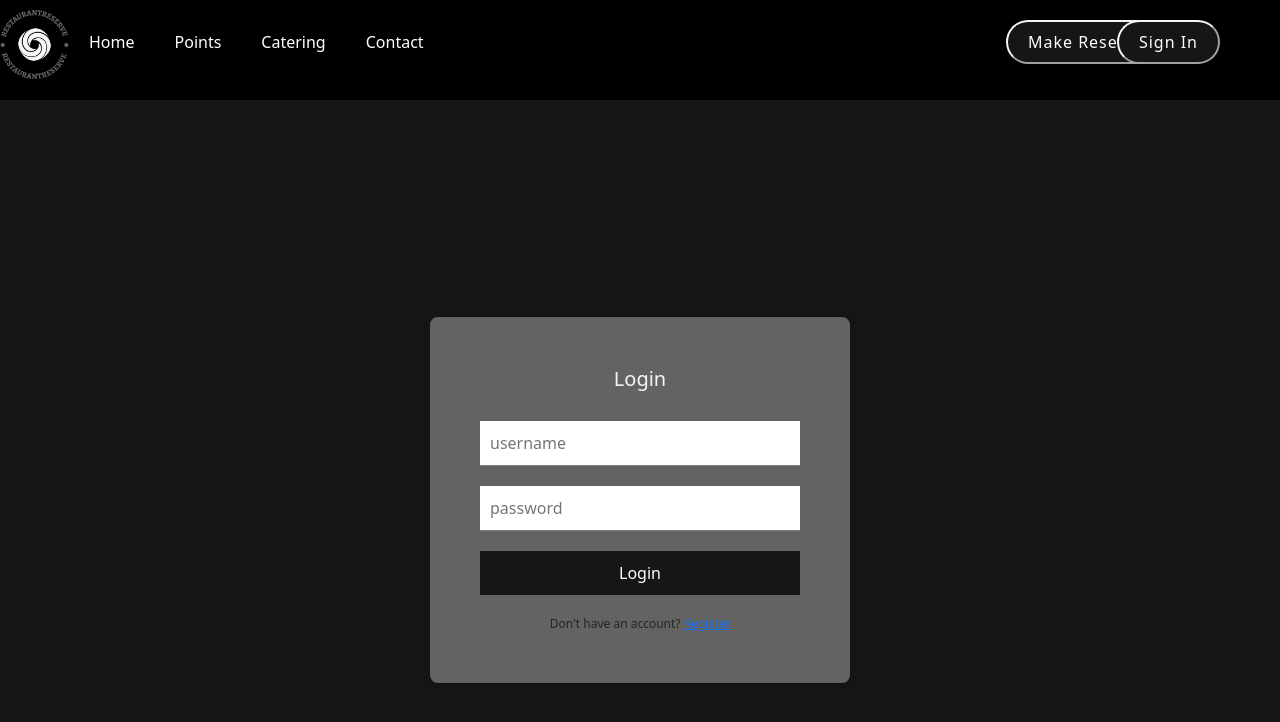
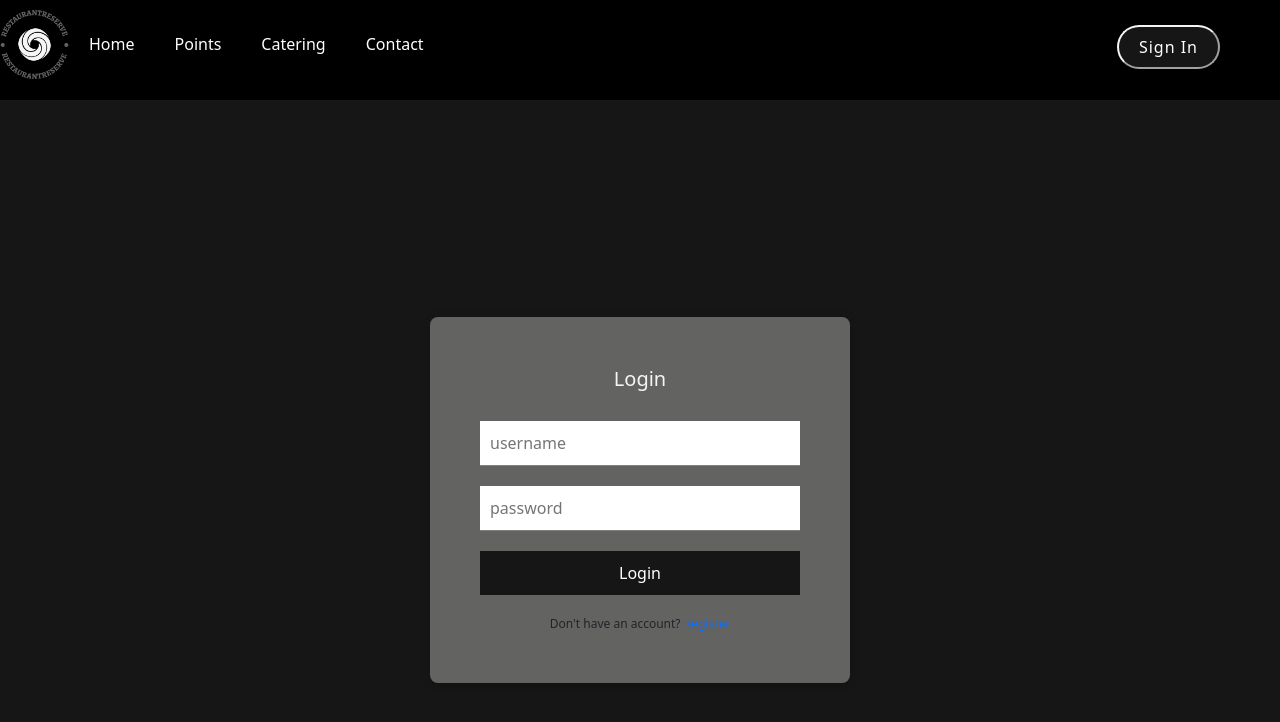
Before and after one commit to MelvinTurciosCs/SoftwareEngineeringProject, a React (Create React App) app in the folder client/: page /Login in a window 1280 px wide. Shown: the top 722 px of the page. Built offline with nearby package versions, Linux system fonts and the light colour scheme.

Commit message:
Removed buttons

```diff
--- a/client/src/App.css
+++ b/client/src/App.css
@@ -37,7 +37,7 @@ label {
   color: white;
   font-weight: 500;
   text-align: center;
-  margin-top: 10px;
+  margin-top: 12px;
   padding: 20px 20px;
   text-decoration: none;
 }
@@ -49,7 +49,7 @@ label {
 
 .TopBar button{
   position: absolute;
-  margin-top: 20px;
+  margin-top: 25px;
   right: 60px;
   padding: 8px 20px;
   border-color: whitesmoke;
--- a/client/src/Pages/Login.jsx
+++ b/client/src/Pages/Login.jsx
@@ -52,7 +52,6 @@ const Login = () => {
             <li><a href='/#'>Points</a></li>
             <li><a href='/#'>Catering</a></li>
             <li><a href='/#'>Contact</a></li>
-            <button className='MakeReservation'  >Make Reservation</button>
             <button className='SignIn'>Sign In</button>
           </ul>
         </header>
--- a/client/src/Pages/Register.jsx
+++ b/client/src/Pages/Register.jsx
@@ -47,7 +47,6 @@ const Register = () => {
             <li><a href='/#'>Points</a></li>
             <li><a href='/#'>Catering</a></li>
             <li><a href='/#'>Contact</a></li>
-            <button className='MakeReservation'  >Make Reservation</button>
             <button className='SignIn'>Sign In</button>
           </ul>
         </header>
```
